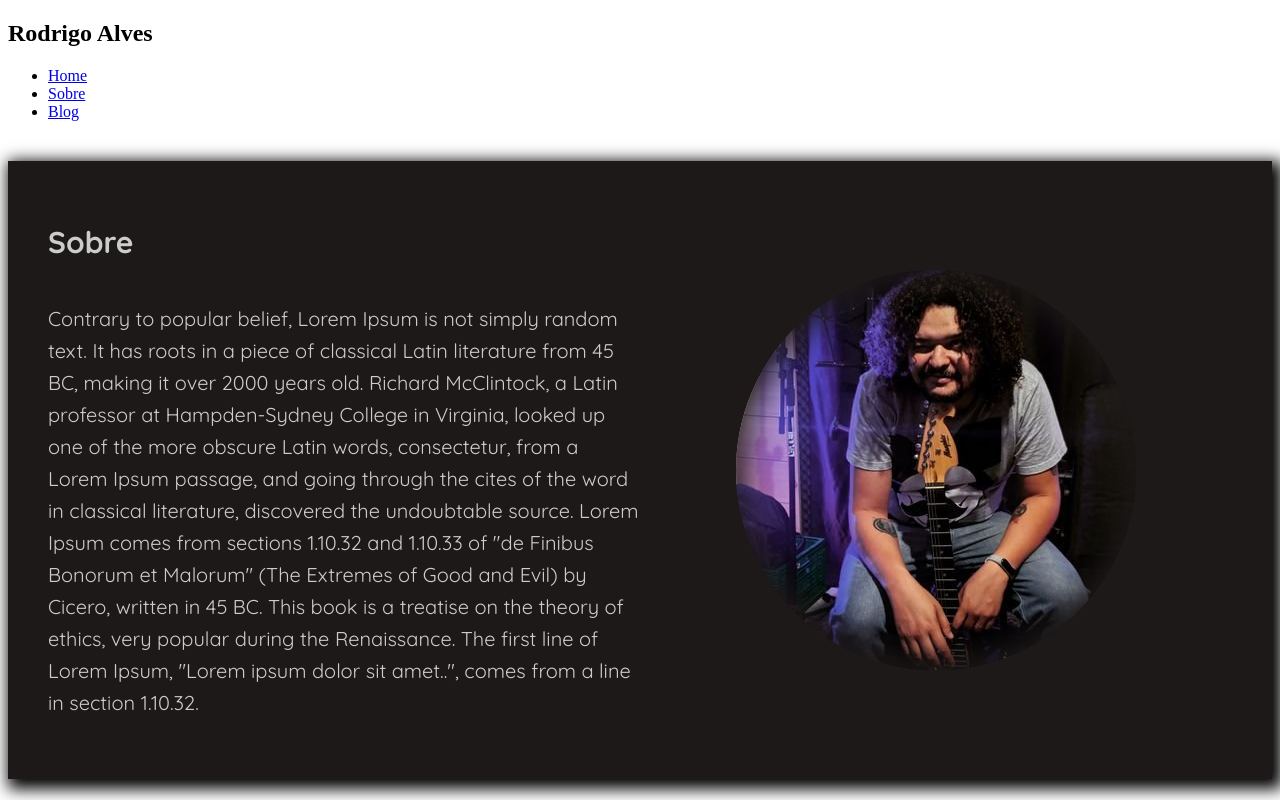
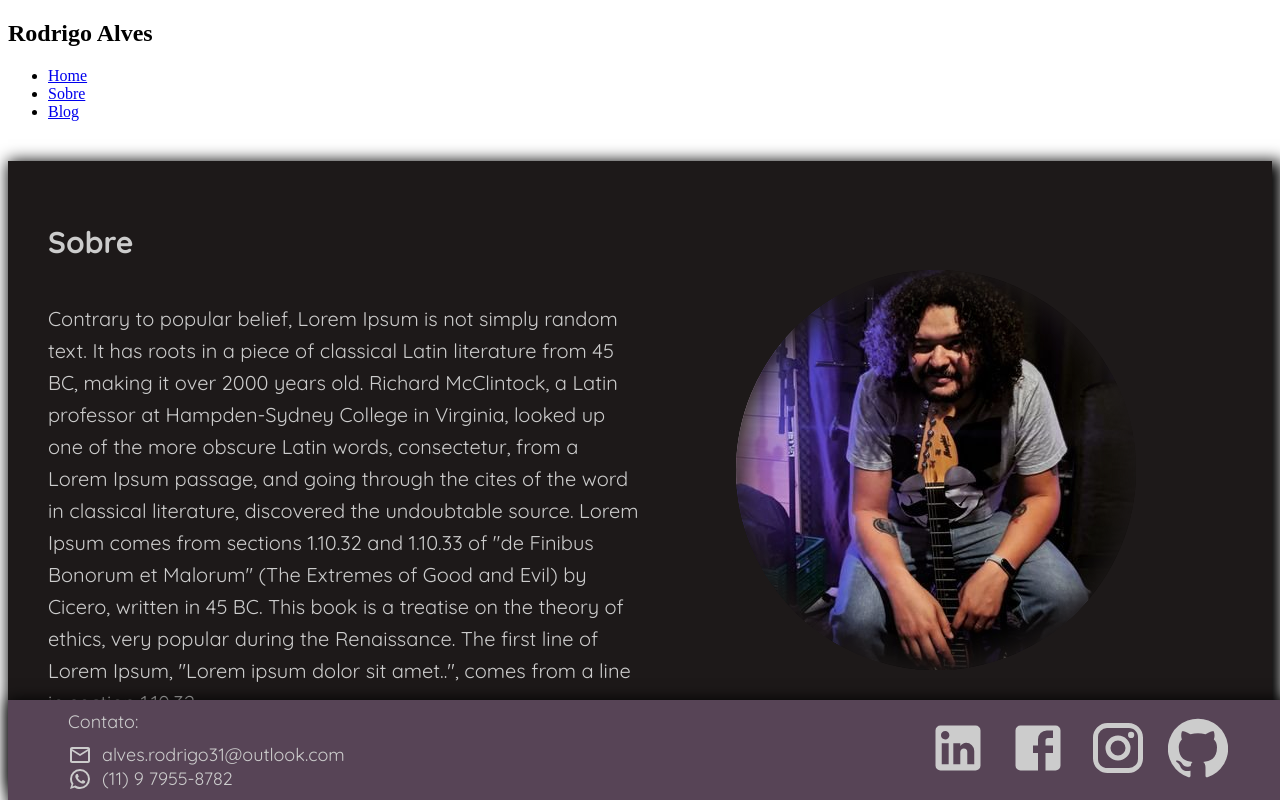
Before and after one commit to rochucky/ralves, a Next.js app: page /sobre in a window 1280 px wide. Built offline with nearby package versions, Linux system fonts and the light colour scheme.

Commit message:
Sobre - Versão desktop

```diff
--- /dev/null
+++ b/components/Footer.js
@@ -0,0 +1,38 @@
+import * as Icon from '@material-ui/icons'
+
+import styles from '../src/styles/footer.scss';
+
+const Footer = (props) => {
+  return (
+
+    <div className="footer">
+      <div className="contact">
+        <div className="title">
+          Contato:
+        </div>
+        <div className="email">
+          <Icon.MailOutlined className="icon" /> <a href="mailto:alves.rodrigo31@outlook.com" target="_blank">  alves.rodrigo31@outlook.com</a>
+        </div>
+        <div className="wpp">
+          <Icon.WhatsApp className="icon" /><a href="https://api.whatsapp.com/send?phone=5511979558782" target="_blank">  (11) 9 7955-8782</a>
+        </div>
+      </div>
+      <div className="social">
+        <a href="https://www.linkedin.com/in/rodrigo-alves-9185156b/" target="_blank">
+          <Icon.LinkedIn className="icon"/>
+        </a>
+        <a href="https://www.facebook.com/rodrigo.alves.58323431" target="_blank">
+          <Icon.Facebook className="icon"/>
+        </a>
+        <a href="https://www.instagram.com/alvinhochucky" target="_blank">
+          <Icon.Instagram className="icon"/>
+        </a>
+        <a href="https://github.com/rochucky" target="_blank">
+          <Icon.GitHub className="icon"/>
+        </a>
+      </div>
+    </div>
+  )
+}
+
+export default Footer;
--- a/package.json
+++ b/package.json
@@ -19,6 +19,8 @@
   },
   "homepage": "https://github.com/rochucky/ralves#readme",
   "dependencies": {
+    "@material-ui/core": "^4.11.2",
+    "@material-ui/icons": "^4.11.2",
     "@zeit/next-sass": "^1.0.1",
     "next": "^10.0.1",
     "react": "^17.0.1",
--- a/pages/index.css
+++ /dev/null
@@ -1,3 +0,0 @@
-nav li {
-  color: blue;
-}
--- a/pages/index.js
+++ b/pages/index.js
@@ -5,6 +5,7 @@ import styles from '../src/styles/main.scss';
 
 //components
 import Header from '../components/Header';
+import Footer from '../components/Footer';
 import Home from '../components/Home';
 
 
@@ -16,6 +17,7 @@ const App = () => {
       <div className="content">
         <Home />
       </div>
+      <Footer />
     </div>
   )
 }
--- a/pages/sobre/index.js
+++ b/pages/sobre/index.js
@@ -5,15 +5,17 @@ import styles from '../../src/styles/sobre.scss';
 
 //components
 import Header from '../../components/Header';
+import Footer from '../../components/Footer';
 import Sobre from '../../components/Sobre';
 
 
 const App = () => {
 
   return (
-    <div>
+    <div className="main">
       <Header title="Sobre"/>
       <Sobre />
+      <Footer />
     </div>
   )
 }
--- /dev/null
+++ b/src/styles/footer.scss
@@ -0,0 +1,59 @@
+@import url('https://fonts.googleapis.com/css2?family=Quicksand:wght@400;700&display=swap');
+
+.footer{
+  position: absolute;
+  width: 100%;
+  height: 100px;
+  bottom: 0px;
+  background-color: rgb(87, 68, 86);
+  box-shadow: 5px 5px 15px 5px #000000;
+  font-family: 'Quicksand', sans-serif;
+  display: flex;
+  flex-direction: row;
+
+  .contact{
+    flex: 1;
+    height: 100%;
+    display: flex;
+    flex-direction: column;
+    justify-content: center;
+    margin-left: 60px;
+    font-size: 18px;
+    font-weight: 300;
+    color: #CCC;
+
+    .title{
+      margin-bottom: 10px;
+    }
+
+    .title, .email, .wpp{
+      display: flex;
+      flex-direction: row;
+      align-items: center;
+
+      .icon{
+        color: #CCC;
+      }
+      a{
+        text-decoration: none;
+        margin-left: 10px;
+        color: #CCC;
+      }
+    }
+  }
+
+  .social{
+    flex: 1;
+    margin-right: 60px;
+    display: flex;
+    justify-content: flex-end;
+    align-items: center;
+
+    .icon{
+      color: #CCC;
+      font-size: 60px;
+      margin-left: 20px;
+    }
+  }
+
+}
--- a/src/styles/main.scss
+++ b/src/styles/main.scss
@@ -5,7 +5,11 @@ body{
   height: 100vh;
   margin: 0px;
   padding: 0px;
-  background-color: rgb(200,200,200)
+  background-color: rgb(200,200,200);
+}
+
+.main, #__next{
+  min-height: 100vh;
 }
 
 nav {
```
Also changed, not shown: 1 other file (tests, documents, lock files or other folders).
